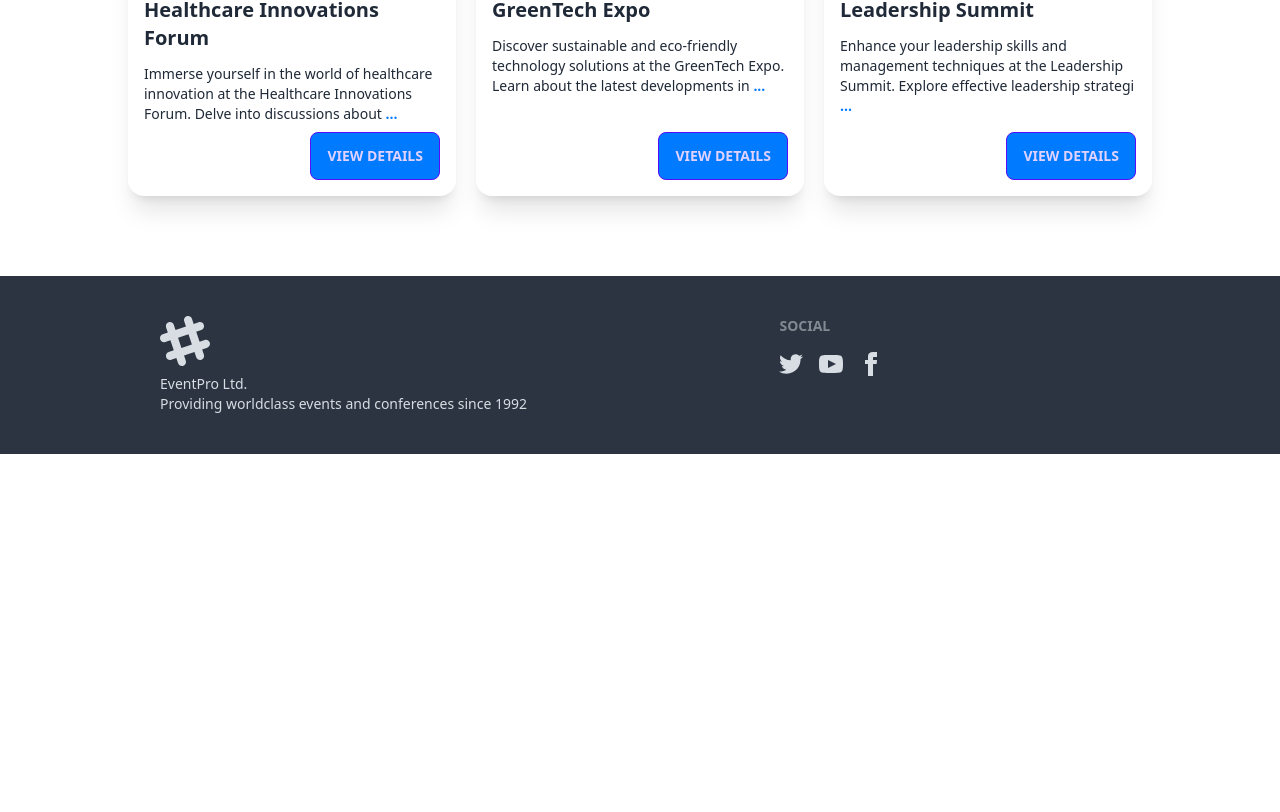
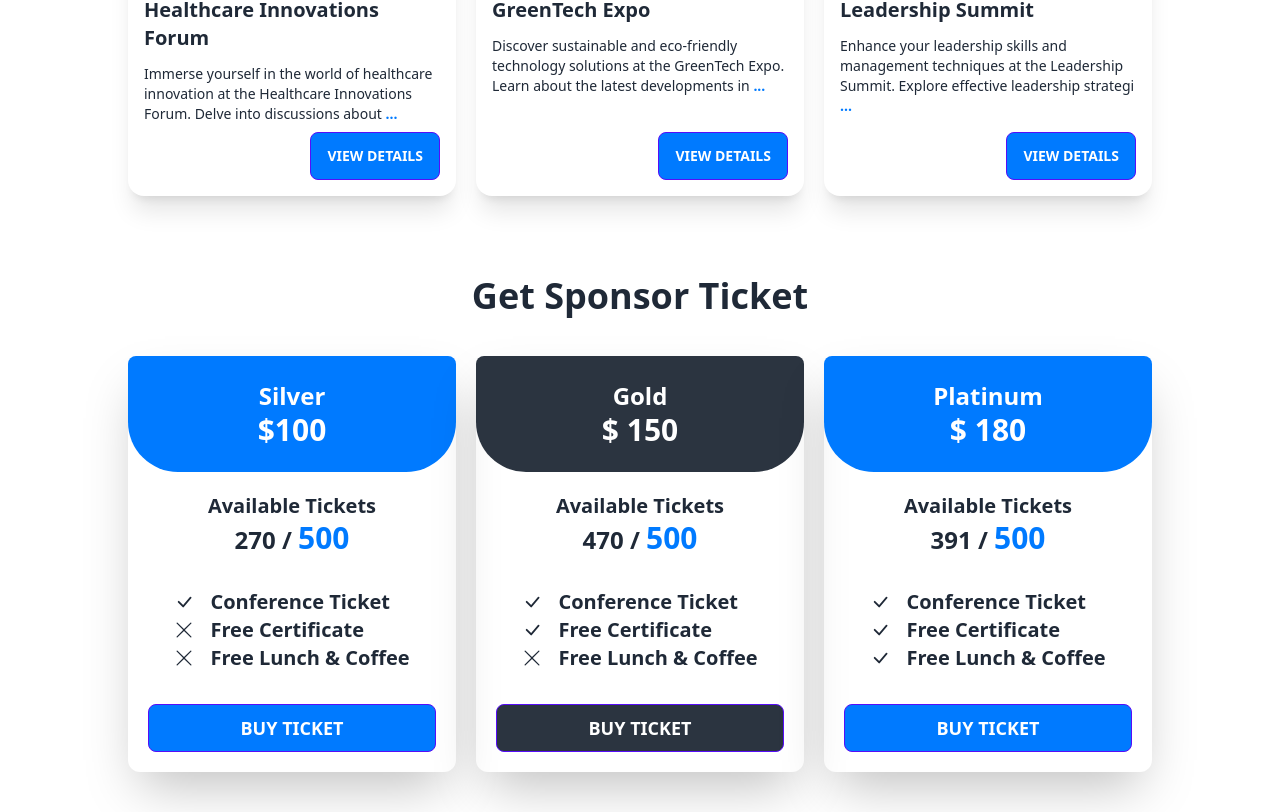
Before and after one commit to shoaib-mk2/EventLab, a React (Vite) app: page / in a window 1280 px wide. Shown: the part 1368-2180 px from the top of the page. Before the commit the page ends 1822 px from the top, so only its background shows below. Built offline with nearby package versions, Linux system fonts and the light colour scheme.

Commit message:
added extra ticket section to Home page

```diff
--- a/src/pages/Home/Home.jsx
+++ b/src/pages/Home/Home.jsx
@@ -3,6 +3,7 @@ import { useContext } from "react";
 import Banner from "./Banner";
 import { AuthContext } from "../../provider/AuthProvider";
 import Services from "./Services";
+import TicketPlan from "./TicketPlan";
 
 
 const Home = () => {
@@ -13,6 +14,7 @@ const Home = () => {
         <div>
             <Banner></Banner>
             <Services></Services>
+            <TicketPlan></TicketPlan>
         </div>
     );
 };
--- a/src/pages/Home/Service.jsx
+++ b/src/pages/Home/Service.jsx
@@ -14,7 +14,7 @@ const Service = ({ conference }) => {
                 <h2 className="card-title">{name}</h2>
                 <p>{description.slice(0, 120)} <span className="text-[#007aff] font-extrabold">...</span></p>
                 <div className="card-actions justify-end">
-                    <Link to={`/conferenceDetails/${id}`}><button className="btn btn-primary bg-[#007aff]">View Details</button></Link>
+                    <Link to={`/conferenceDetails/${id}`}><button className="btn btn-primary bg-[#007aff] text-white">View Details</button></Link>
                 </div>
             </div>
         </div>
--- /dev/null
+++ b/src/pages/Home/TicketPlan.jsx
@@ -0,0 +1,101 @@
+import { BsCheckLg, BsXLg } from "react-icons/bs";
+
+
+const TicketPlan = () => {
+    return (
+        <div className="w-4/5 mx-auto text-center mb-16">
+            <h2 className="text-4xl font-bold mb-10">Get Sponsor Ticket</h2>
+            <div className="grid grid-cols-1 md:grid-cols-3 gap-5">
+                <div className="shadow-2xl rounded-xl">
+                    <div className="bg-[#007aff] text-white font-bold py-6 rounded-b-[50px] rounded-t-lg">
+                        <p className="text-2xl">Silver</p>
+                        <p className="text-3xl">$100</p>
+                    </div>
+                    <div className="p-5">
+                        <div className="font-bold">
+                            <p className="text-xl">Available Tickets</p>
+                            <p className="text-2xl">270 / <span className="text-[#007aff] font-extrabold text-3xl">500</span></p>
+                        </div>
+                        <div className="flex justify-center my-8">
+                            <div className="text-xl font-bold">
+                                <div className="flex items-center gap-4">
+                                    <BsCheckLg></BsCheckLg>
+                                    <p>Conference Ticket</p>
+                                </div>
+                                <div className="flex items-center gap-4">
+                                    <BsXLg></BsXLg>
+                                    <p>Free Certificate</p>
+                                </div>
+                                <div className="flex items-center gap-4">
+                                    <BsXLg></BsXLg>
+                                    <p>Free Lunch & Coffee</p>
+                                </div>
+                            </div>
+                        </div>
+                        <button className="btn btn-primary w-full bg-[#007aff] text-white text-lg">Buy Ticket</button>
+                    </div>
+                </div>
+                <div className="shadow-2xl rounded-xl">
+                    <div className="bg-neutral text-white font-bold py-6 rounded-b-[50px] rounded-t-lg">
+                        <p className="text-2xl">Gold</p>
+                        <p className="text-3xl">$ 150</p>
+                    </div>
+                    <div className="p-5">
+                        <div className="font-bold">
+                            <p className="text-xl">Available Tickets</p>
+                            <p className="text-2xl">470 / <span className="text-[#007aff] font-extrabold text-3xl">500</span></p>
+                        </div>
+                        <div className="flex justify-center my-8">
+                            <div className="text-xl font-bold">
+                                <div className="flex items-center gap-4">
+                                    <BsCheckLg></BsCheckLg>
+                                    <p>Conference Ticket</p>
+                                </div>
+                                <div className="flex items-center gap-4">
+                                    <BsCheckLg></BsCheckLg>
+                                    <p>Free Certificate</p>
+                                </div>
+                                <div className="flex items-center gap-4">
+                                    <BsXLg></BsXLg>
+                                    <p>Free Lunch & Coffee</p>
+                                </div>
+                            </div>
+                        </div>
+                        <button className="btn btn-primary w-full bg-neutral text-white text-lg">Buy Ticket</button>
+                    </div>
+                </div>
+                <div className="shadow-2xl rounded-xl">
+                    <div className="bg-[#007aff] text-white font-bold py-6 rounded-b-[50px] rounded-t-lg">
+                        <p className="text-2xl">Platinum</p>
+                        <p className="text-3xl">$ 180</p>
+                    </div>
+                    <div className="p-5">
+                        <div className="font-bold">
+                            <p className="text-xl">Available Tickets</p>
+                            <p className="text-2xl">391 / <span className="text-[#007aff] font-extrabold text-3xl">500</span></p>
+                        </div>
+                        <div className="flex justify-center my-8">
+                            <div className="text-xl font-bold">
+                                <div className="flex items-center gap-4">
+                                    <BsCheckLg></BsCheckLg>
+                                    <p>Conference Ticket</p>
+                                </div>
+                                <div className="flex items-center gap-4">
+                                    <BsCheckLg></BsCheckLg>
+                                    <p>Free Certificate</p>
+                                </div>
+                                <div className="flex items-center gap-4">
+                                    <BsCheckLg></BsCheckLg>
+                                    <p>Free Lunch & Coffee</p>
+                                </div>
+                            </div>
+                        </div>
+                        <button className="btn btn-primary w-full bg-[#007aff] text-white text-lg">Buy Ticket</button>
+                    </div>
+                </div>
+            </div>
+        </div>
+    );
+};
+
+export default TicketPlan;
```
